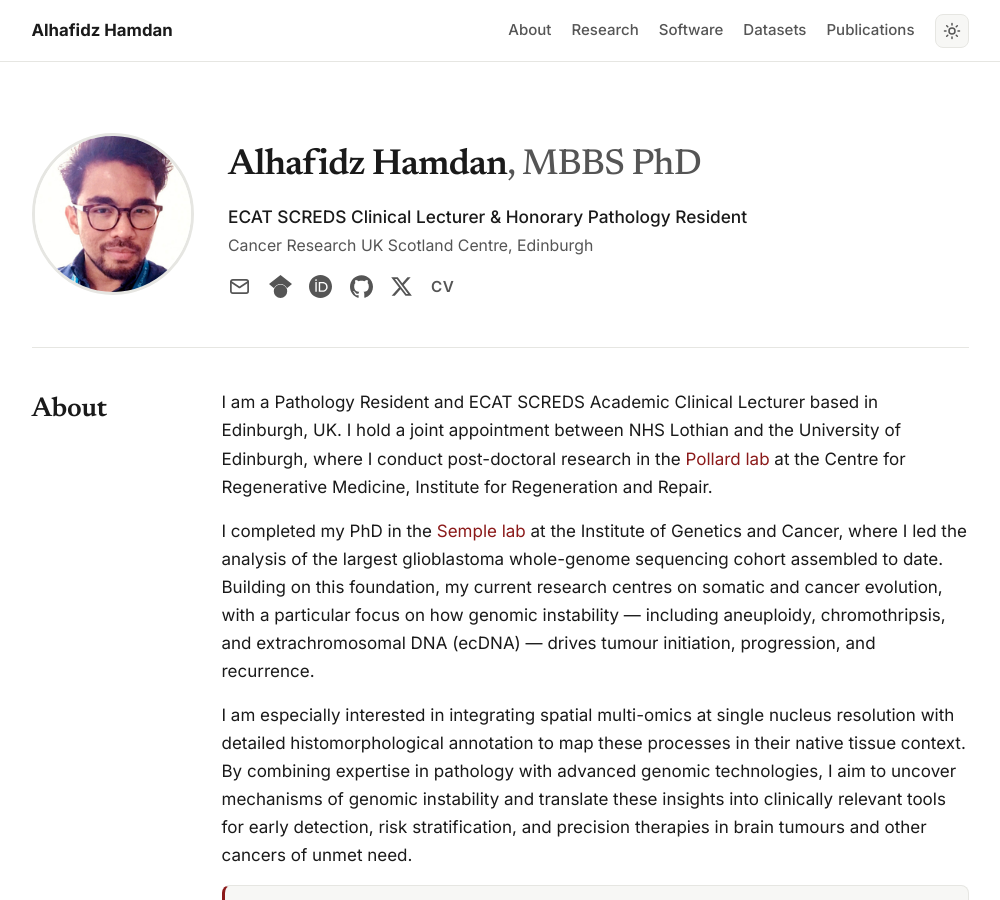
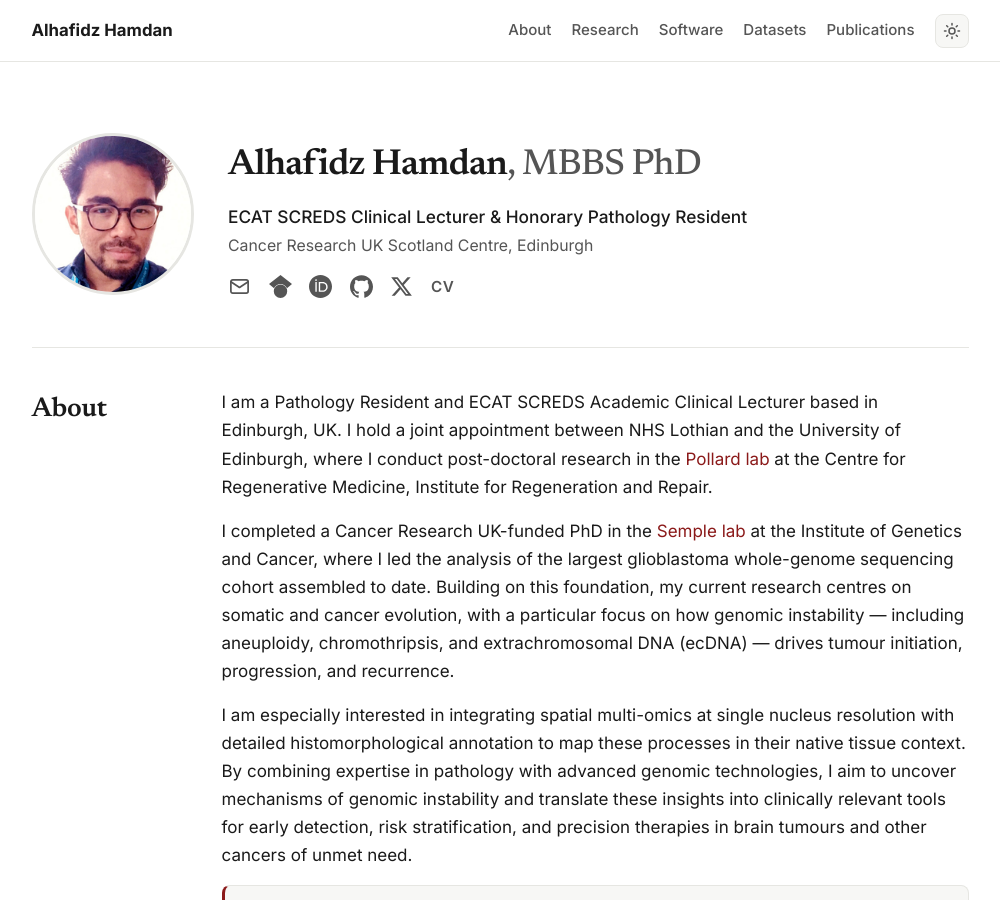
Before and after one commit to alhafidzhamdan/alhafidzhamdan.github.io, a Jekyll site: the page built from index.html, in a window 1280 px wide and 900 px high. Shown: the whole window, without its empty margins (140-1140 px from the left). Built offline with Jekyll 4.4.1, drawn with Linux system fonts in a browser that asks for light colours.

Commit message:
Note CRUK-funded PhD in bio

```diff
--- a/index.html
+++ b/index.html
@@ -37,7 +37,7 @@ layout: default
     at the Centre for Regenerative Medicine, Institute for Regeneration and Repair.
   </p>
   <p>
-    I completed my PhD in the <a href="https://semplelab.com/" target="_blank" rel="noopener">Semple lab</a>
+    I completed a Cancer Research UK-funded PhD in the <a href="https://semplelab.com/" target="_blank" rel="noopener">Semple lab</a>
     at the Institute of Genetics and Cancer, where I led the analysis of the largest
     glioblastoma whole-genome sequencing cohort assembled to date. Building on this
     foundation, my current research centres on somatic and cancer evolution, with a
```
